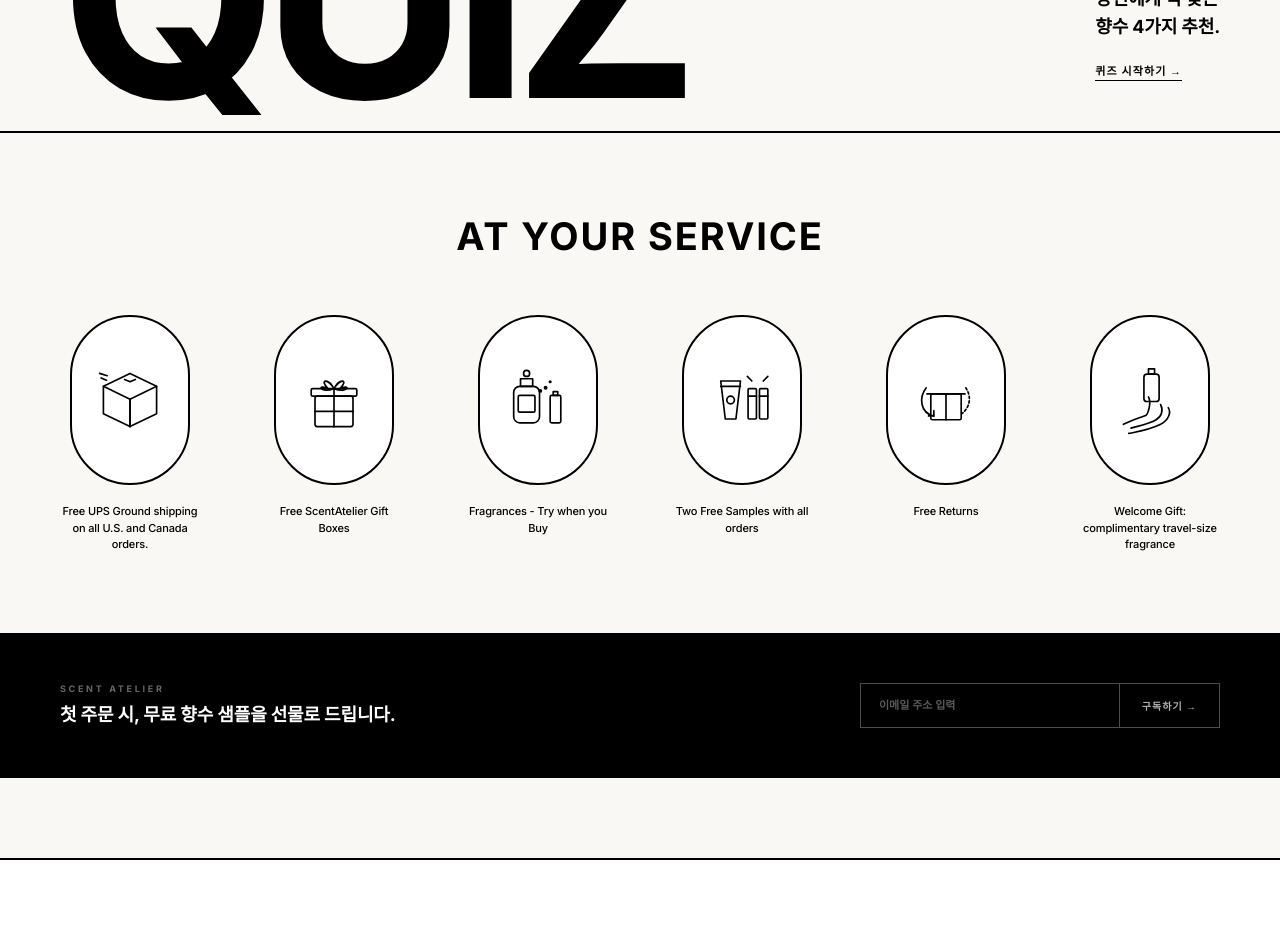
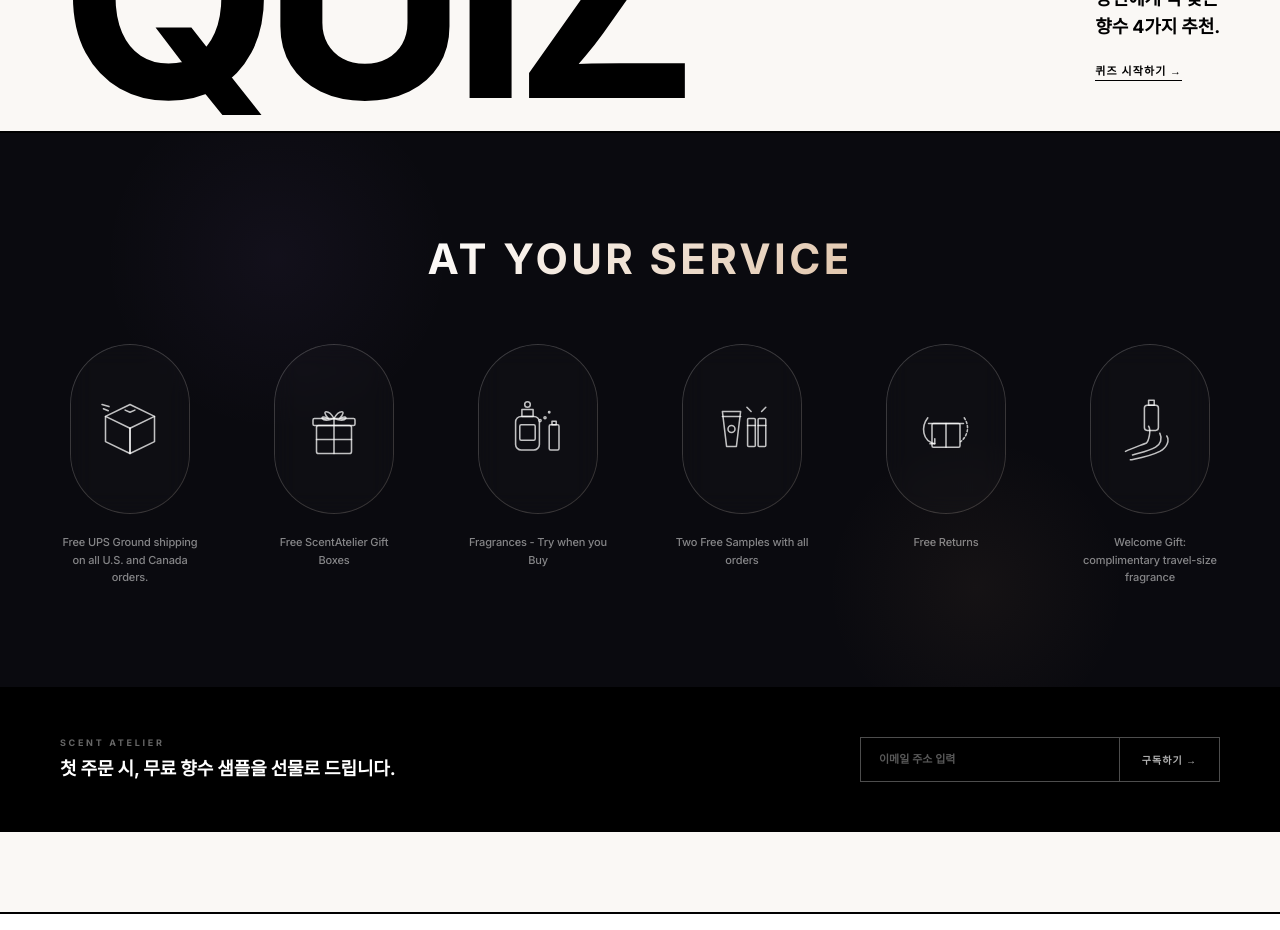
Before and after one commit to cldhkd12-eng/shop, a React (Vite) app: page /#/ in a window 1280 px wide. Shown: the part 2360-3290 px from the top of the page. Built offline with nearby package versions, Linux system fonts and the light colour scheme.

Commit message:
upgrade_service_section_design_premium_dark

```diff
--- a/src/pages/Home.tsx
+++ b/src/pages/Home.tsx
@@ -1281,25 +1281,52 @@ const NewsSubmit = styled.button`
 /* ── At Your Service Styles ── */
 const ServiceSection = styled.section<{ $visible: boolean }>`
   border-bottom: 2px solid #000;
-  padding: 80px 40px;
-  background: #FAF8F5;
+  padding: 100px 40px;
+  background: #0a0a0f;
+  position: relative;
+  overflow: hidden;
   text-align: center;
   opacity: ${p => p.$visible ? 1 : 0};
   transform: ${p => p.$visible ? 'translateY(0)' : 'translateY(30px)'};
   transition: opacity 0.8s ease, transform 0.8s ease;
 
+  /* Glowing background orbs */
+  &::before {
+    content: '';
+    position: absolute;
+    width: 350px;
+    height: 350px;
+    background: radial-gradient(circle, rgba(180, 130, 255, 0.05) 0%, transparent 70%);
+    top: -50px;
+    left: 8%;
+    pointer-events: none;
+  }
+  &::after {
+    content: '';
+    position: absolute;
+    width: 300px;
+    height: 300px;
+    background: radial-gradient(circle, rgba(201, 152, 106, 0.06) 0%, transparent 70%);
+    bottom: -50px;
+    right: 12%;
+    pointer-events: none;
+  }
+
   @media (max-width: 768px) {
-    padding: 60px 20px;
+    padding: 70px 20px;
   }
 `;
 
 const ServiceTitle = styled.h2`
   font-family: ${p => p.theme.fonts.display};
-  font-size: 38px;
-  font-weight: 700;
-  color: #000;
-  margin: 0 0 56px;
-  letter-spacing: 0.05em;
+  font-size: clamp(28px, 4vw, 42px);
+  font-weight: 800;
+  background: linear-gradient(135deg, #ffffff 30%, #c9986a 100%);
+  -webkit-background-clip: text;
+  -webkit-text-fill-color: transparent;
+  background-clip: text;
+  margin: 0 0 60px;
+  letter-spacing: 0.08em;
   text-transform: uppercase;
 `;
 
@@ -1312,12 +1339,12 @@ const ServiceGrid = styled.div`
 
   @media (max-width: 1100px) {
     grid-template-columns: repeat(3, 1fr);
-    gap: 40px 20px;
+    gap: 48px 20px;
   }
 
   @media (max-width: 600px) {
     grid-template-columns: repeat(2, 1fr);
-    gap: 32px 12px;
+    gap: 36px 12px;
   }
 `;
 
@@ -1325,47 +1352,91 @@ const ServiceItem = styled.div`
   display: flex;
   flex-direction: column;
   align-items: center;
+  cursor: pointer;
 `;
 
 const ServiceCard = styled.div`
-  border: 2px solid #000;
+  border: 1px solid rgba(255, 255, 255, 0.12);
   border-radius: 60px;
   width: 120px;
   height: 170px;
   display: flex;
   align-items: center;
   justify-content: center;
-  background: #fff;
-  margin-bottom: 18px;
+  background: rgba(255, 255, 255, 0.02);
+  backdrop-filter: blur(12px);
+  -webkit-backdrop-filter: blur(12px);
+  margin-bottom: 20px;
   box-sizing: border-box;
-  padding: 20px;
-  transition: transform 0.3s ease, box-shadow 0.3s ease;
+  padding: 24px;
+  transition: transform 0.4s cubic-bezier(0.165, 0.84, 0.44, 1),
+              border-color 0.4s ease,
+              box-shadow 0.4s ease,
+              background-color 0.4s ease;
+  position: relative;
+  z-index: 1;
+
+  &::before {
+    content: '';
+    position: absolute;
+    inset: -1px;
+    border-radius: 60px;
+    padding: 1px;
+    background: linear-gradient(135deg, rgba(255,255,255,0.08), rgba(201,152,106,0.08));
+    -webkit-mask: linear-gradient(#fff 0 0) content-box, linear-gradient(#fff 0 0);
+    -webkit-mask-composite: xor;
+    mask-composite: exclude;
+    pointer-events: none;
+    transition: opacity 0.4s ease;
+  }
 
   &:hover {
-    transform: translateY(-4px);
-    box-shadow: 0 8px 20px rgba(0, 0, 0, 0.06);
+    transform: translateY(-8px) scale(1.03) rotate(1deg);
+    border-color: rgba(201, 152, 106, 0.45);
+    background: rgba(255, 255, 255, 0.05);
+    box-shadow: 0 12px 30px rgba(201, 152, 106, 0.12),
+                inset 0 0 12px rgba(255, 255, 255, 0.05);
+
+    &::before {
+      background: linear-gradient(135deg, #ffffff, #c9986a);
+    }
+
+    svg {
+      color: #c9986a;
+      filter: drop-shadow(0 0 8px rgba(201, 152, 106, 0.35));
+      transform: scale(1.05);
+    }
   }
 
   svg {
     width: 100%;
     height: 100%;
-    color: #000;
+    color: rgba(255, 255, 255, 0.75);
+    transition: transform 0.4s ease, color 0.4s ease, filter 0.4s ease;
   }
 
   @media (max-width: 768px) {
     width: 100px;
     height: 140px;
     border-radius: 50px;
+    &::before {
+      border-radius: 50px;
+    }
   }
 `;
 
 const ServiceText = styled.p`
   font-size: 11px;
-  line-height: 1.5;
-  color: #000;
+  line-height: 1.6;
+  color: rgba(255, 255, 255, 0.5);
   font-weight: 500;
   margin: 0;
   max-width: 140px;
   word-break: keep-all;
   text-align: center;
+  transition: color 0.3s ease;
+
+  ${ServiceItem}:hover & {
+    color: #ffffff;
+  }
 `;
```
